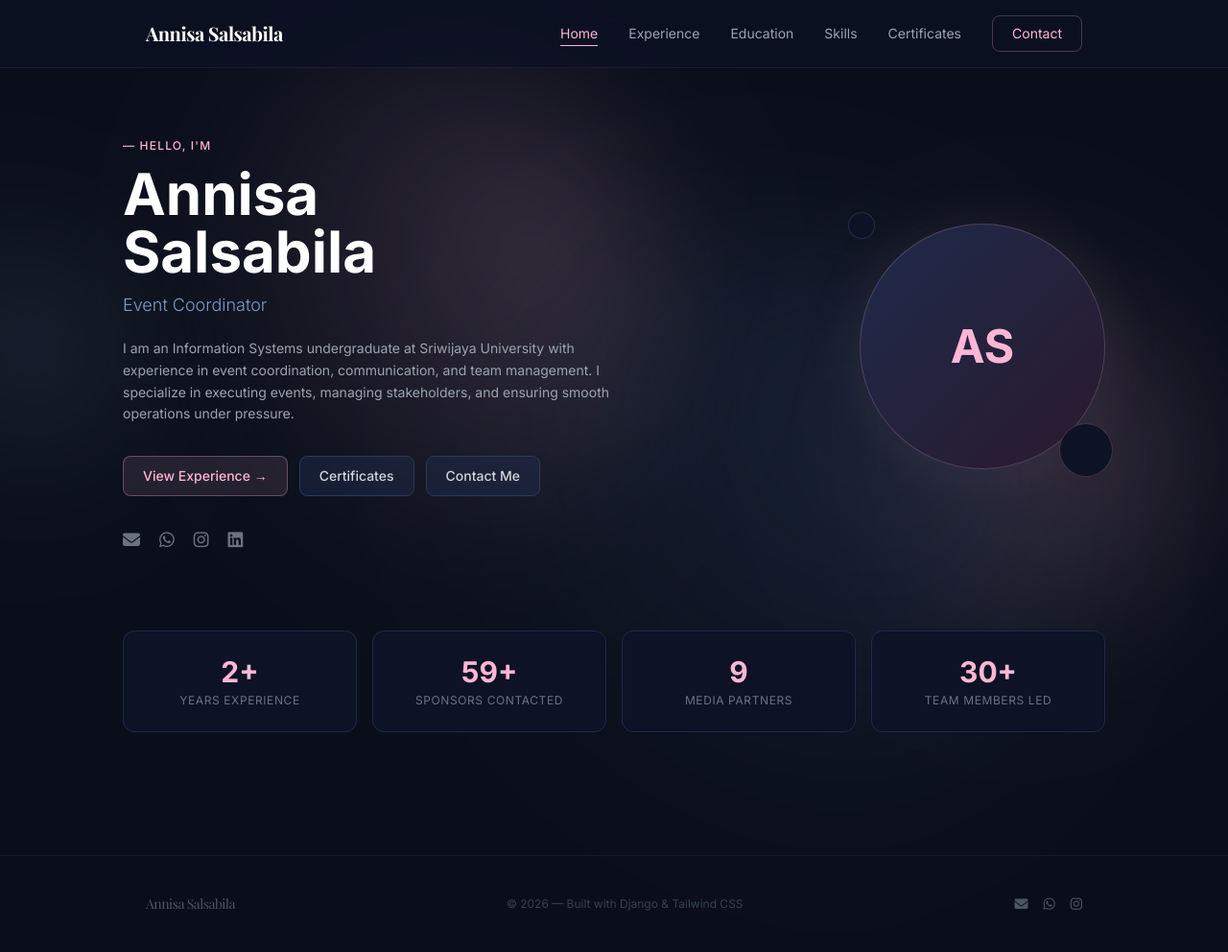
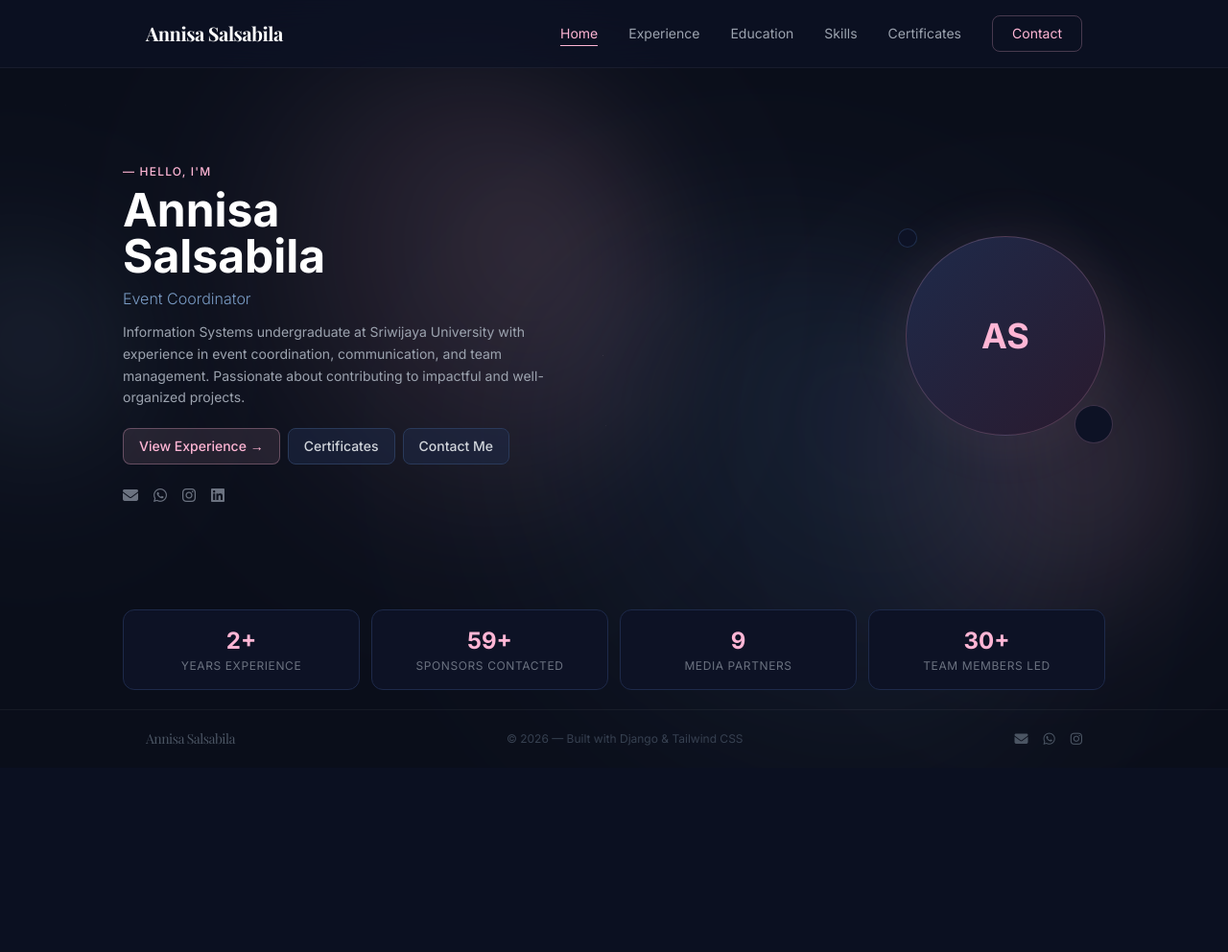
Before and after one commit to matchabobeli/portfolio-project, a Django app: page / in a window 1280 px wide. Shown: the whole page at 96% size. After the commit the page ends 777 px from the top, so only its background shows below. Run offline with Django 5.2, Linux system fonts and the light colour scheme; some libraries are stand-ins or nearby versions.

Commit message:
fix: homepage no-scroll 1 viewport + kurangi padding halaman lain

```diff
--- a/templates/base.html
+++ b/templates/base.html
@@ -454,24 +454,30 @@
         });
     </script>
 
-    <main class="pt-16 relative z-10">
+    <!-- pt-16 = navbar height offset -->
+    <div id="page-wrap" class="pt-16 relative z-10 flex flex-col" style="min-height:100vh">
+        <main class="flex-1 flex flex-col">
             {% block content %}{% endblock %}
         </main>
 
-    <footer class="border-t border-white/5 py-10 mt-16 relative z-10">
+        <footer class="border-t border-white/5 py-5 relative z-10">
             <div class="max-w-5xl mx-auto px-6 flex flex-col md:flex-row justify-between items-center gap-4">
                 <span class="nav-name text-gray-600 text-sm">Annisa Salsabila</span>
                 <span class="text-gray-700 text-xs">© 2026 — Built with Django & Tailwind CSS</span>
                 <div class="flex gap-4">
-                <a href="mailto:annisa310308@gmail.com" class="text-gray-600 hover:text-[#ffb6d5] transition text-sm"><i
+                    <a href="mailto:annisa310308@gmail.com"
+                        class="text-gray-600 hover:text-[#ffb6d5] transition text-sm"><i
                             class="fas fa-envelope"></i></a>
-                <a href="https://wa.me/6282272895540" class="text-gray-600 hover:text-green-400 transition text-sm"><i
+                    <a href="https://wa.me/6282272895540"
+                        class="text-gray-600 hover:text-green-400 transition text-sm"><i
                             class="fab fa-whatsapp"></i></a>
                     <a href="https://instagram.com/_nisaslsa"
-                    class="text-gray-600 hover:text-pink-400 transition text-sm"><i class="fab fa-instagram"></i></a>
+                        class="text-gray-600 hover:text-pink-400 transition text-sm"><i
+                            class="fab fa-instagram"></i></a>
                 </div>
             </div>
         </footer>
+    </div>
 
     <script>
         // Active nav highlight
--- a/templates/certificates.html
+++ b/templates/certificates.html
@@ -2,7 +2,7 @@
 {% block title %}Certificates — Annisa Salsabila{% endblock %}
 
 {% block content %}
-<section class="max-w-5xl mx-auto px-6 py-12 page-transition">
+<section class="max-w-5xl mx-auto px-6 py-8 page-transition">
     <div class="mb-12 fade-in">
         <p class="text-[#ffb6d5] text-xs font-medium tracking-widest uppercase mb-2">— Achievements</p>
         <h1 class="text-4xl font-bold text-white mb-4">Certificates</h1>
--- a/templates/contact.html
+++ b/templates/contact.html
@@ -2,7 +2,7 @@
 {% block title %}Contact — Annisa Salsabila{% endblock %}
 
 {% block content %}
-<section class="max-w-3xl mx-auto px-6 py-12 page-transition">
+<section class="max-w-3xl mx-auto px-6 py-8 page-transition">
     <div class="mb-12 text-center fade-in">
         <p class="text-[#ffb6d5] text-xs font-medium tracking-widest uppercase mb-2">— Get In Touch</p>
         <h1 class="text-4xl font-bold text-white mb-4">Contact Me</h1>
--- a/templates/education.html
+++ b/templates/education.html
@@ -2,7 +2,7 @@
 {% block title %}Education — Annisa Salsabila{% endblock %}
 
 {% block content %}
-<section class="max-w-5xl mx-auto px-6 py-12 page-transition">
+<section class="max-w-5xl mx-auto px-6 py-8 page-transition">
     <div class="mb-12 fade-in">
         <p class="text-[#ffb6d5] text-xs font-medium tracking-widest uppercase mb-2">— Academic Background</p>
         <h1 class="text-4xl font-bold text-white mb-4">Education</h1>
--- a/templates/experience.html
+++ b/templates/experience.html
@@ -2,7 +2,7 @@
 {% block title %}Experience — Annisa Salsabila{% endblock %}
 
 {% block content %}
-<section class="max-w-5xl mx-auto px-6 py-12 page-transition">
+<section class="max-w-5xl mx-auto px-6 py-8 page-transition">
     <div class="mb-12 fade-in">
         <p class="text-[#ffb6d5] text-xs font-medium tracking-widest uppercase mb-2">— Work & Organization</p>
         <h1 class="text-4xl font-bold text-white mb-4">Experience</h1>
--- a/templates/home.html
+++ b/templates/home.html
@@ -2,86 +2,83 @@
 {% block title %}Annisa Salsabila — Public Relation Enthusiast{% endblock %}
 
 {% block content %}
+{# Homepage: no-scroll, fits exactly 1 viewport #}
+<div class="flex flex-col justify-between flex-1 overflow-hidden" style="min-height:0">
 
     <!-- Hero -->
-<section class="px-6 py-12 md:py-20 relative">
-    <div class="max-w-5xl mx-auto w-full flex flex-col-reverse md:flex-row items-center gap-10 md:gap-12">
+    <section class="flex-1 flex items-center px-6">
+        <div class="max-w-5xl mx-auto w-full flex flex-col-reverse md:flex-row items-center gap-6 md:gap-10 py-4">
 
             <!-- Text -->
             <div class="flex-1 fade-in text-center md:text-left">
-            <p class="text-[#ffb6d5] text-xs font-medium tracking-widest uppercase mb-3">— Hello, I'm</p>
-            <h1 class="text-4xl md:text-6xl font-bold mb-3 text-white leading-tight">Annisa<br>Salsabila</h1>
-            <h2 class="text-base md:text-lg text-[#7a9cc5] mb-5 font-light min-h-[24px]" id="typed-title"></h2>
-            <p class="text-gray-400 leading-relaxed mb-8 max-w-lg text-sm mx-auto md:mx-0">
-                I am an Information Systems undergraduate at Sriwijaya University with experience in event coordination,
-                communication, and team management. I specialize in executing events, managing stakeholders, and
-                ensuring smooth operations under pressure.
+                <p class="text-[#ffb6d5] text-xs font-medium tracking-widest uppercase mb-2">— Hello, I'm</p>
+                <h1 class="text-4xl md:text-5xl font-bold mb-2 text-white leading-tight">Annisa<br>Salsabila</h1>
+                <h2 class="text-base text-[#7a9cc5] mb-3 font-light min-h-[22px]" id="typed-title"></h2>
+                <p class="text-gray-400 leading-relaxed mb-5 max-w-md text-sm mx-auto md:mx-0">
+                    Information Systems undergraduate at Sriwijaya University with experience in event coordination,
+                    communication, and team management. Passionate about contributing to impactful and well-organized
+                    projects.
                 </p>
-            <div class="flex flex-wrap gap-3 mb-8 justify-center md:justify-start">
+                <div class="flex flex-wrap gap-2 mb-5 justify-center md:justify-start">
                     <a href="/experience/"
-                    class="bg-[#ffb6d5]/10 hover:bg-[#ffb6d5]/20 border border-[#ffb6d5]/30 hover:border-[#ffb6d5]/60 text-[#ffb6d5] px-5 py-2.5 rounded-lg transition font-medium text-sm">
-                    View Experience →
-                </a>
+                        class="bg-[#ffb6d5]/10 hover:bg-[#ffb6d5]/20 border border-[#ffb6d5]/30 hover:border-[#ffb6d5]/60 text-[#ffb6d5] px-4 py-2 rounded-lg transition font-medium text-sm">View
+                        Experience →</a>
                     <a href="/certificates/"
-                    class="bg-[#1e2a4a]/50 hover:bg-[#1e2a4a] border border-[#2a3a5a] hover:border-[#4a6fa5] text-gray-300 hover:text-white px-5 py-2.5 rounded-lg transition font-medium text-sm">
-                    Certificates
-                </a>
+                        class="bg-[#1e2a4a]/50 hover:bg-[#1e2a4a] border border-[#2a3a5a] hover:border-[#4a6fa5] text-gray-300 hover:text-white px-4 py-2 rounded-lg transition font-medium text-sm">Certificates</a>
                     <a href="/contact/"
-                    class="bg-[#1e2a4a]/50 hover:bg-[#1e2a4a] border border-[#2a3a5a] hover:border-[#4a6fa5] text-gray-300 hover:text-white px-5 py-2.5 rounded-lg transition font-medium text-sm">
-                    Contact Me
-                </a>
+                        class="bg-[#1e2a4a]/50 hover:bg-[#1e2a4a] border border-[#2a3a5a] hover:border-[#4a6fa5] text-gray-300 hover:text-white px-4 py-2 rounded-lg transition font-medium text-sm">Contact
+                        Me</a>
                 </div>
-            <div class="flex gap-5 justify-center md:justify-start">
-                <a href="mailto:annisa310308@gmail.com" class="text-gray-500 hover:text-[#ffb6d5] transition text-lg"><i
+                <div class="flex gap-4 justify-center md:justify-start">
+                    <a href="mailto:annisa310308@gmail.com" class="text-gray-500 hover:text-[#ffb6d5] transition"><i
                             class="fas fa-envelope"></i></a>
                     <a href="https://wa.me/6282272895540" target="_blank"
-                    class="text-gray-500 hover:text-green-400 transition text-lg"><i class="fab fa-whatsapp"></i></a>
+                        class="text-gray-500 hover:text-green-400 transition"><i class="fab fa-whatsapp"></i></a>
                     <a href="https://instagram.com/_nisaslsa" target="_blank"
-                    class="text-gray-500 hover:text-pink-400 transition text-lg"><i class="fab fa-instagram"></i></a>
+                        class="text-gray-500 hover:text-pink-400 transition"><i class="fab fa-instagram"></i></a>
                     <a href="https://www.linkedin.com/in/annisa-salsabila" target="_blank"
-                    class="text-gray-500 hover:text-blue-400 transition text-lg"><i class="fab fa-linkedin"></i></a>
+                        class="text-gray-500 hover:text-blue-400 transition"><i class="fab fa-linkedin"></i></a>
                 </div>
             </div>
 
-        <!-- Photo -->
+            <!-- Photo — lebih dekat, ukuran pas -->
             <div class="relative fade-in flex-shrink-0 flex justify-center" style="transition-delay: 0.2s">
-            <div class="w-44 h-44 md:w-64 md:h-64 rounded-full border border-[#ffb6d5]/20 overflow-hidden bg-gradient-to-br from-[#1e2a4a] to-[#2a1a2e] flex items-center justify-center text-4xl md:text-5xl font-bold text-[#ffb6d5]"
+                <div class="w-44 h-44 md:w-52 md:h-52 rounded-full border border-[#ffb6d5]/20 overflow-hidden bg-gradient-to-br from-[#1e2a4a] to-[#2a1a2e] flex items-center justify-center text-3xl md:text-4xl font-bold text-[#ffb6d5]"
                     id="hero-photo">AS</div>
                 <div class="absolute -inset-3 rounded-full bg-[#ffb6d5]/5 blur-xl -z-10"></div>
-            <div
-                class="absolute -bottom-2 -right-2 w-12 h-12 md:w-14 md:h-14 rounded-full border border-[#ffb6d5]/20 bg-[#0d1225]">
+                <div class="absolute -bottom-2 -right-2 w-10 h-10 rounded-full border border-[#ffb6d5]/20 bg-[#0d1225]">
                 </div>
-            <div
-                class="absolute -top-3 -left-3 w-6 h-6 md:w-7 md:h-7 rounded-full border border-[#4a6fa5]/30 bg-[#0d1225]">
-            </div>
+                <div class="absolute -top-2 -left-2 w-5 h-5 rounded-full border border-[#4a6fa5]/30 bg-[#0d1225]"></div>
             </div>
         </div>
     </section>
 
-<!-- Quick Stats -->
-<section class="pb-16 px-6">
-    <div class="max-w-5xl mx-auto grid grid-cols-2 md:grid-cols-4 gap-3 md:gap-4">
-        <div class="bg-[#0d1225] border border-[#1e2a4a] rounded-xl p-4 md:p-6 text-center card-hover fade-in">
-            <div class="text-2xl md:text-3xl font-bold text-[#ffb6d5] mb-1">2+</div>
+    <!-- Quick Stats — nempel ke atas footer -->
+    <section class="px-6 pb-5">
+        <div class="max-w-5xl mx-auto grid grid-cols-2 md:grid-cols-4 gap-3">
+            <div class="bg-[#0d1225] border border-[#1e2a4a] rounded-xl p-4 text-center card-hover fade-in">
+                <div class="text-2xl font-bold text-[#ffb6d5] mb-0.5">2+</div>
                 <div class="text-xs text-gray-500 uppercase tracking-wider">Years Experience</div>
             </div>
-        <div class="bg-[#0d1225] border border-[#1e2a4a] rounded-xl p-4 md:p-6 text-center card-hover fade-in"
-            style="transition-delay:0.05s">
-            <div class="text-2xl md:text-3xl font-bold text-[#ffb6d5] mb-1">59+</div>
+            <div class="bg-[#0d1225] border border-[#1e2a4a] rounded-xl p-4 text-center card-hover fade-in"
+                style="transition-delay:.05s">
+                <div class="text-2xl font-bold text-[#ffb6d5] mb-0.5">59+</div>
                 <div class="text-xs text-gray-500 uppercase tracking-wider">Sponsors Contacted</div>
             </div>
-        <div class="bg-[#0d1225] border border-[#1e2a4a] rounded-xl p-4 md:p-6 text-center card-hover fade-in"
-            style="transition-delay:0.1s">
-            <div class="text-2xl md:text-3xl font-bold text-[#ffb6d5] mb-1">9</div>
+            <div class="bg-[#0d1225] border border-[#1e2a4a] rounded-xl p-4 text-center card-hover fade-in"
+                style="transition-delay:.1s">
+                <div class="text-2xl font-bold text-[#ffb6d5] mb-0.5">9</div>
                 <div class="text-xs text-gray-500 uppercase tracking-wider">Media Partners</div>
             </div>
-        <div class="bg-[#0d1225] border border-[#1e2a4a] rounded-xl p-4 md:p-6 text-center card-hover fade-in"
-            style="transition-delay:0.15s">
-            <div class="text-2xl md:text-3xl font-bold text-[#ffb6d5] mb-1">30+</div>
+            <div class="bg-[#0d1225] border border-[#1e2a4a] rounded-xl p-4 text-center card-hover fade-in"
+                style="transition-delay:.15s">
+                <div class="text-2xl font-bold text-[#ffb6d5] mb-0.5">30+</div>
                 <div class="text-xs text-gray-500 uppercase tracking-wider">Team Members Led</div>
             </div>
         </div>
     </section>
+
+</div>
 
 <script>
     const titles = ["Public Relation Enthusiast", "Event Coordinator", "Stakeholder Manager", "Organizer Committee"];
@@ -100,9 +97,7 @@
     }
     type();
 
-    setTimeout(() => {
-        document.querySelectorAll('.fade-in').forEach(el => el.classList.add('visible'));
-    }, 100);
+    setTimeout(() => document.querySelectorAll('.fade-in').forEach(el => el.classList.add('visible')), 100);
 
     async function loadProfile() {
         try {
--- a/templates/skills.html
+++ b/templates/skills.html
@@ -2,7 +2,7 @@
 {% block title %}Skills — Annisa Salsabila{% endblock %}
 
 {% block content %}
-<section class="max-w-5xl mx-auto px-6 py-12 page-transition">
+<section class="max-w-5xl mx-auto px-6 py-8 page-transition">
     <div class="mb-12 fade-in">
         <p class="text-[#ffb6d5] text-xs font-medium tracking-widest uppercase mb-2">— What I Bring</p>
         <h1 class="text-4xl font-bold text-white mb-4">Skills</h1>
```
Lines whose indentation alone changed are shown as unchanged.
